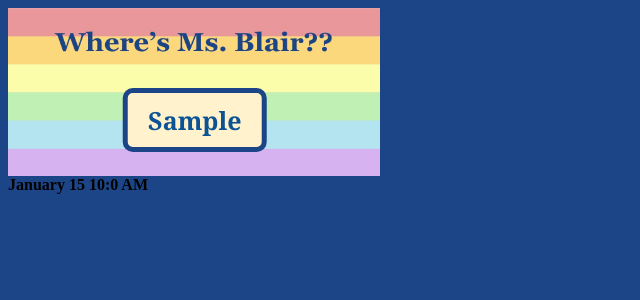
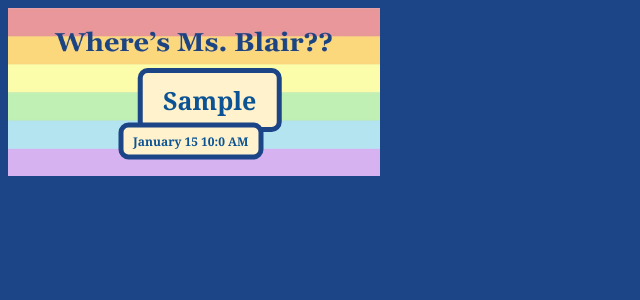
Before and after one commit to nick-cab/talon_widget, a Flask app: page / in a window 1280 px wide. Shown: the top 300 px of the page, without its empty margins (0-640 px from the left). Run offline with Flask 3, Linux system fonts and the light colour scheme; a database or web service that is not in the repository returns one stand-in record (values such as "Sample title").

Commit message:
Update main.css

```diff
--- a/static/css/main.css
+++ b/static/css/main.css
@@ -16,11 +16,28 @@
   border-color: #1c4587;
   position: absolute;
   font: 25px Georgia;
-  top: 60%;
-  left: 56%;
+  top: 55%;
+  left: 60%;
   transform: translate(-65%, -50%);
   background-color: #fff2ccff;
   color: #0b5394;
   padding: 10px 20px;
   text-align: center;
+  white-space: nowrap;
 }
+.time-stamp{
+  border-radius: 10px;
+  border-width: thick;
+  border-style: solid;
+  border-color: #1c4587;
+  position: absolute;
+  font: 12px Georgia;
+  top: 79%;
+  left: 55%;
+  transform: translate(-65%, -50%);
+  background-color: #fff2ccff;
+  color: #0b5394;
+  padding: 5px 10px;
+  text-align: center;
+  white-space: nowrap;
+}
```
